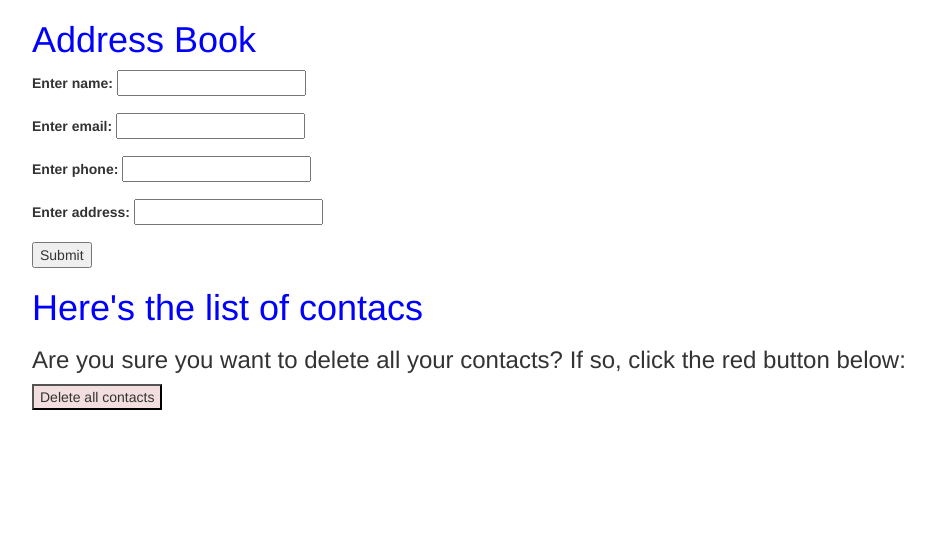
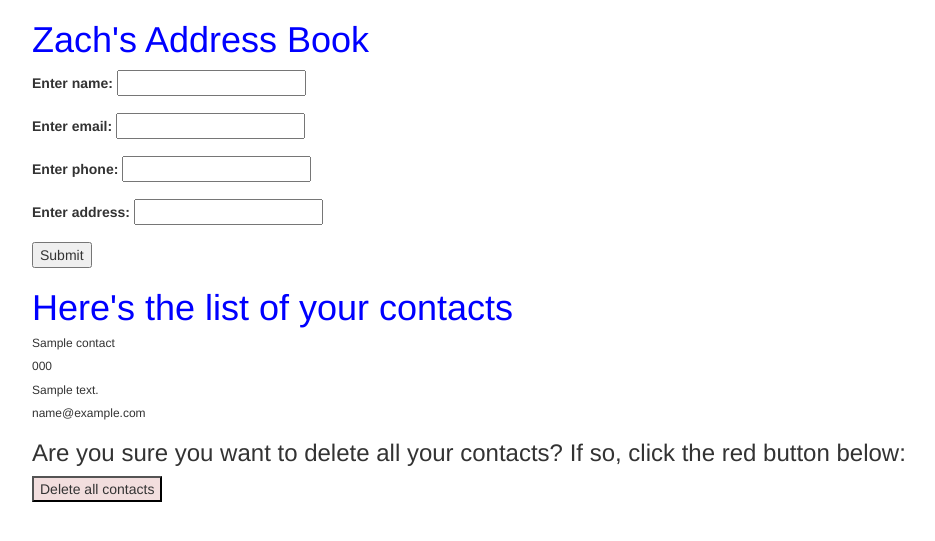
Before and after one commit to ziggity/addressbookPHPtwigSilex, a PHP site: template views/index.html.twig in a window 1280 px wide. Shown: the top 541 px of the page, without its empty margins (38-973 px from the left). Run offline with PHP 8.4, Linux system fonts and the light colour scheme; the template is opened without the code that fills it: most values are stand-ins (such as "Sample title", 1, 10 or a date in 2020); some libraries are stand-ins or nearby versions.

Commit message:
add twig functionality, so far so good, only issue is it stores values over the old input values.

```diff
--- a/views/index.html.twig
+++ b/views/index.html.twig
@@ -4,13 +4,12 @@
     <meta charset="utf-8">
     <link rel="stylesheet" href="https://maxcdn.bootstrapcdn.com/bootstrap/3.3.7/css/bootstrap.min.css"integrity="sha384-BVYiiSIFeK1dGmJRAkycuHAHRg32OmUcww7on3RYdg4Va+PmSTsz/K68vbdEjh4u" crossorigin="anonymous">
     <link rel="stylesheet" href="css/styles.css">
-    <title>Address Book</title>
+    <title>Zach's Address Book</title>
   </head>
   <body>
     <div class="container">
-
-        <h1>Address Book</h1>
-        <form action="/addressbook" method="post" id="addressbook">
+      <h1>Zach's Address Book</h1>
+      <form action="/inputContact" method="post" id="addressbook">
        <div class="form-group">
         <label for="name">Enter name:</label>
         <input id="name" name="name" type="text" required>
@@ -30,13 +29,18 @@
 
         <button type="submit">Submit</button>
       </form>
-        <h1> Here's the list of contacs</h1>
+        <h1> Here's the list of your contacts</h1>
+        {% for contact in contacts %}
+         <h6>{{ contact.getName }}</h6>
+         <h6>{{ contact.getPhone }}</h6>
+         <h6>{{ contact.getAddress }}</h6>
+         <h6>{{ contact.getEmail }}</h6>
+         {% endfor %}
 
-
-    <form action="reset" method="post">
+    <form action="/delete_contacts" method="post">
       <div>
         <h3>Are you sure you want to delete all your contacts? If so, click the red button below:</h3>
-        <button class="bg-danger">Delete all contacts</button>
+        <button type="submit" class="bg-danger">Delete all contacts</button>
       </div>
     </form>
   </div>
--- a/web/css/styles.css
+++ b/web/css/styles.css
@@ -1,3 +1,7 @@
 h1 {
   color:blue;
 }
+
+#addressbook {
+
+}
```
Also changed, not shown: app/app.php (+4 -6 lines), views/contact.html.twig (added, +21 -0 lines), views/deleteContactPage.html.twig (added, +15 -0 lines), views/status.html.twig (deleted, +0 -27 lines), 2 other files. Lines whose indentation alone changed are shown as unchanged.
